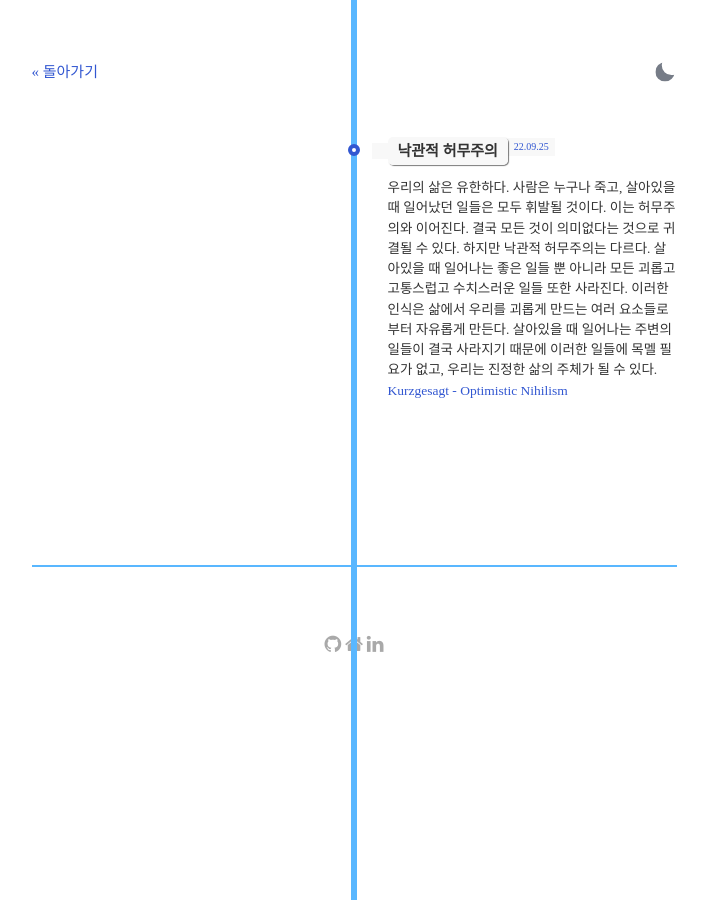
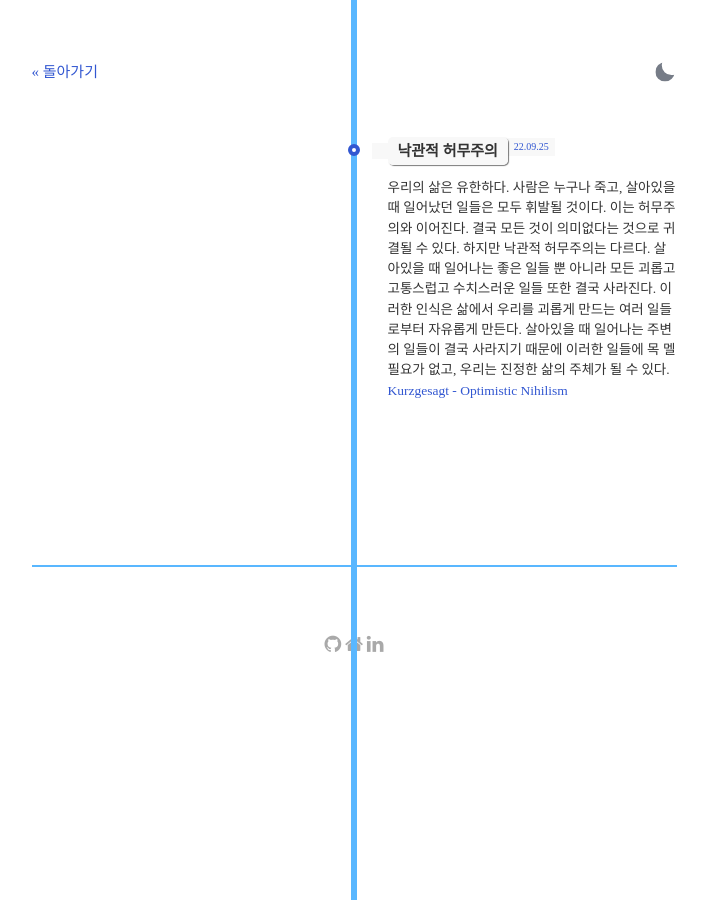
Before and after one commit to Bloofer/Bloofer.github.io, a Jekyll site: the page built from about.html, in a window 1280 px wide. Shown: the whole page, without its empty margins (286-992 px from the left). Built offline with Jekyll 4.4.1, drawn with Linux system fonts in a browser that asks for light colours; some web fonts are replaced.

Commit message:
edit footer

```diff
--- a/_layouts/default.html
+++ b/_layouts/default.html
@@ -65,7 +65,7 @@
   <div class="social-footer-icons">
     <a href="https://github.com/Bloofer" title="Github Profile" target="_blank"
       rel="noopener noreferrer"><i class="fa fa-github" aria-hidden="true"></i></a>
-    <a href="https://bloofer.net/" title="Bloofer Blog" target="_blank" rel="noopener noreferrer"><i
+    <a href="https://bloofer.net/" title="Bloofer Blog" target="_blank" rel="noopener noreferrer" style="z-index: 999;"><i
         class="fa fa-home" aria-hidden="true"></i></a>
     <a href="https://www.linkedin.com/in/jmyang/" title="Linkedin Profile" target="_blank" rel="noopener noreferrer"><i
         class="fa fa-linkedin" aria-hidden="true"></i></a>
--- a/about.html
+++ b/about.html
@@ -27,9 +27,9 @@
                     우리의 삶은 유한하다. 사람은 누구나 죽고, 살아있을 때 일어났던 일들은 모두 휘발될 것이다.
                     이는 허무주의와 이어진다. 결국 모든 것이 의미없다는 것으로 귀결될 수 있다.
                     하지만 낙관적 허무주의는 다르다. 살아있을 때 일어나는 좋은 일들 뿐 아니라
-                    모든 괴롭고 고통스럽고 수치스러운 일들 또한 사라진다.
-                    이러한 인식은 삶에서 우리를 괴롭게 만드는 여러 요소들로부터 자유롭게 만든다.
-                    살아있을 때 일어나는 주변의 일들이 결국 사라지기 때문에 이러한 일들에 목멜 필요가 없고, 우리는 진정한 삶의 주체가 될 수 있다.
+                    모든 괴롭고 고통스럽고 수치스러운 일들 또한 결국 사라진다.
+                    이러한 인식은 삶에서 우리를 괴롭게 만드는 여러 일들로부터 자유롭게 만든다.
+                    살아있을 때 일어나는 주변의 일들이 결국 사라지기 때문에 이러한 일들에 목 멜 필요가 없고, 우리는 진정한 삶의 주체가 될 수 있다.
                     <a href="https://youtu.be/MBRqu0YOH14" target="_top">Kurzgesagt - Optimistic Nihilism</a>
                 </div>
             </div>
```
